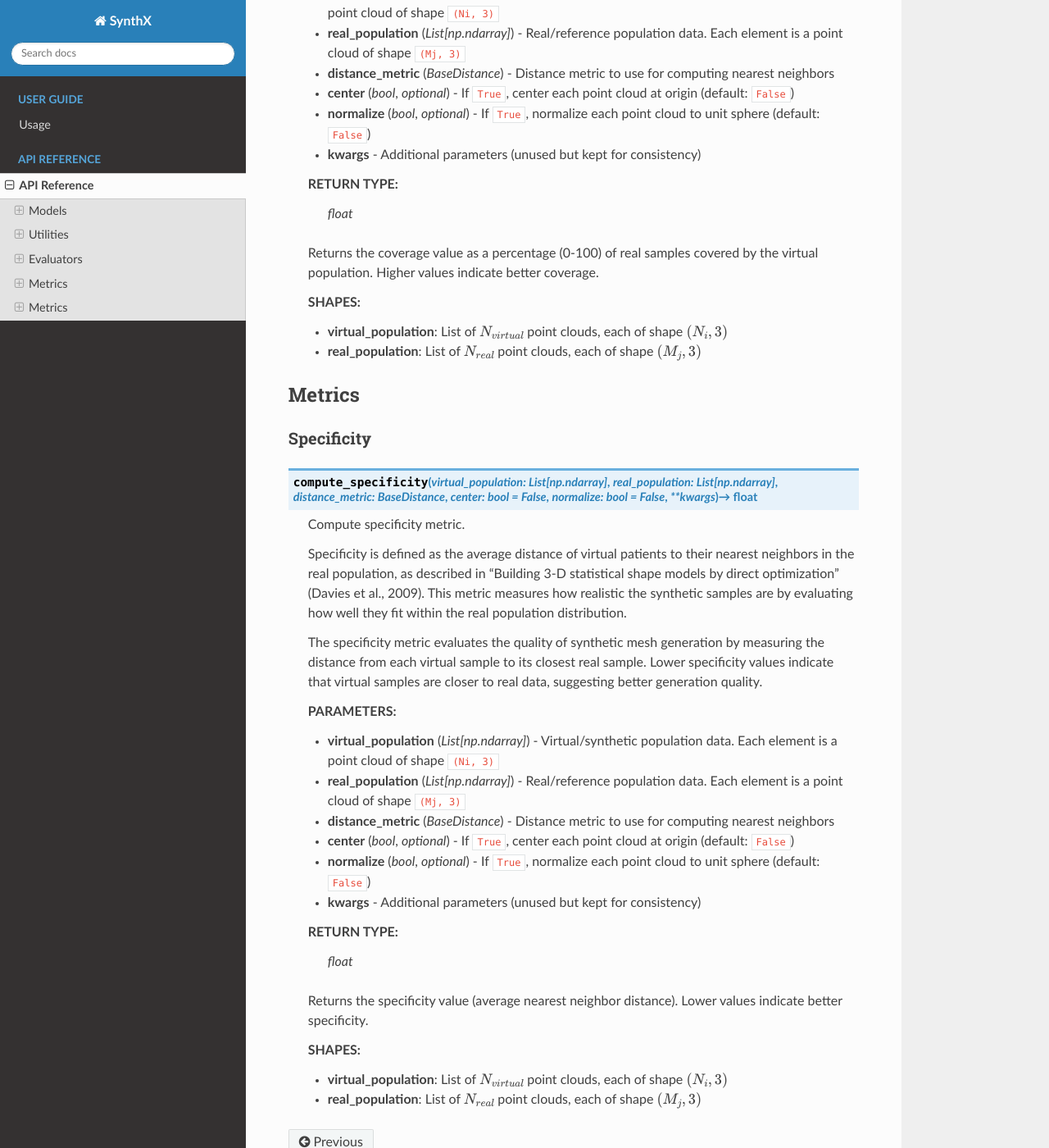
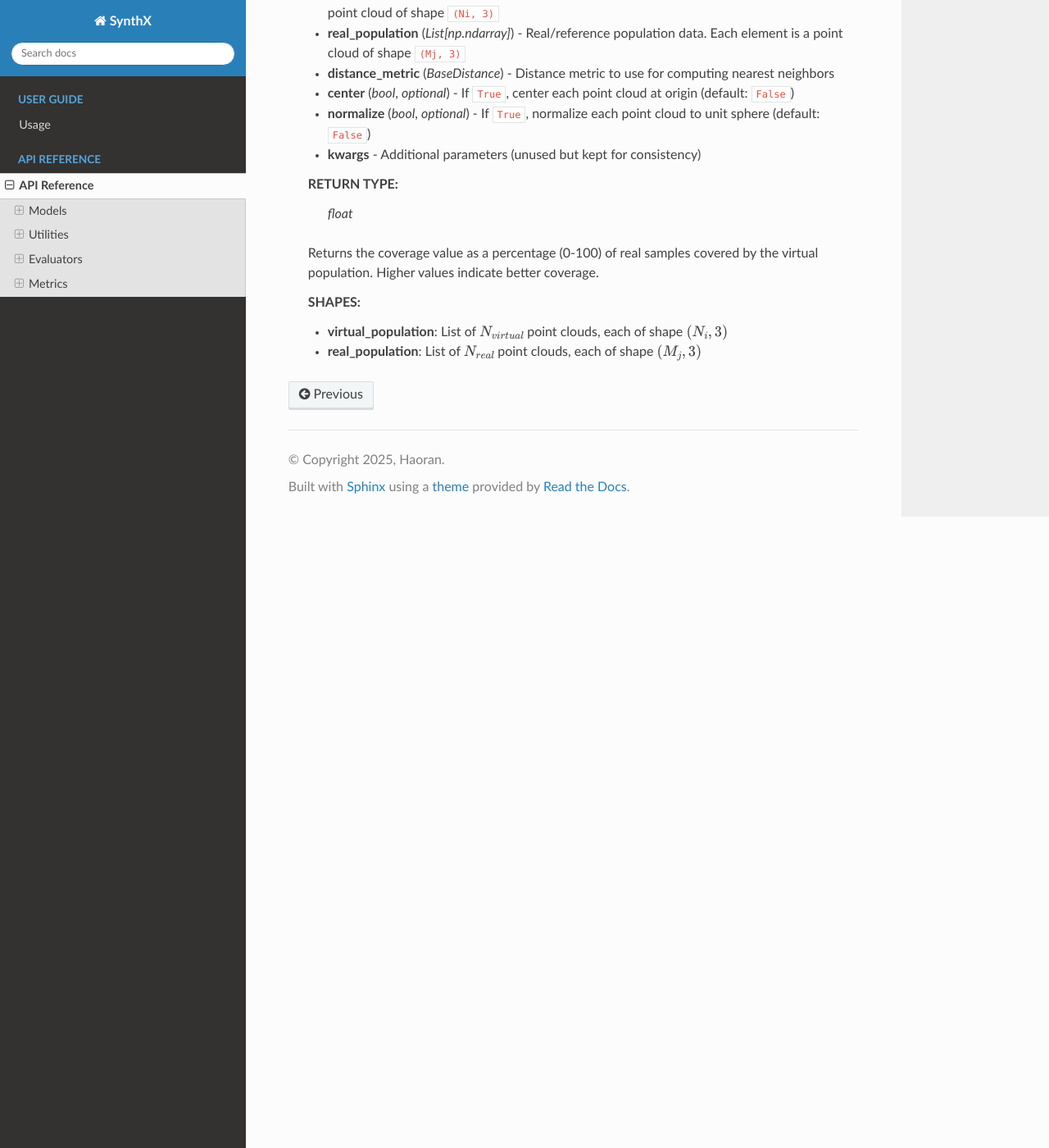
Before and after one commit to wulalago/SynthX-doc, a Sphinx documentation site: the page built from docs/source/api.rst, in a window 1280 px wide and 1400 px high, scrolled down 8011 px. Shown: the whole window at 82% size. Built offline with Sphinx 7.4.7 and the Read the Docs theme 3.1.0, drawn with Linux system fonts in a browser that asks for light colours; pages that are not in the unit, such as notebooks, are missing from menus.

Commit message:
Update api.rst

```diff
--- a/docs/source/api.rst
+++ b/docs/source/api.rst
@@ -372,36 +372,3 @@ Coverage
 
    * **virtual_population**: List of :math:`N_{virtual}` point clouds, each of shape :math:`(N_i, 3)`
    * **real_population**: List of :math:`N_{real}` point clouds, each of shape :math:`(M_j, 3)`
-
-Metrics
--------
-
-Specificity
-~~~~~~~~~~~
-
-.. py:function:: compute_specificity(virtual_population: List[np.ndarray], real_population: List[np.ndarray], distance_metric: BaseDistance, center: bool = False, normalize: bool = False, **kwargs) -> float
-
-   Compute specificity metric.
-
-   Specificity is defined as the average distance of virtual patients to their nearest neighbors in the real population, as described in "Building 3-D statistical shape models by direct optimization" (Davies et al., 2009). This metric measures how realistic the synthetic samples are by evaluating how well they fit within the real population distribution.
-
-   The specificity metric evaluates the quality of synthetic mesh generation by measuring the distance from each virtual sample to its closest real sample. Lower specificity values indicate that virtual samples are closer to real data, suggesting better generation quality.
-
-   **PARAMETERS:**
-
-   * **virtual_population** (*List[np.ndarray]*) - Virtual/synthetic population data. Each element is a point cloud of shape ``(Ni, 3)``
-   * **real_population** (*List[np.ndarray]*) - Real/reference population data. Each element is a point cloud of shape ``(Mj, 3)``
-   * **distance_metric** (*BaseDistance*) - Distance metric to use for computing nearest neighbors
-   * **center** (*bool*, *optional*) - If ``True``, center each point cloud at origin (default: ``False``)
-   * **normalize** (*bool*, *optional*) - If ``True``, normalize each point cloud to unit sphere (default: ``False``)
-   * **kwargs** - Additional parameters (unused but kept for consistency)
-
-   **RETURN TYPE:**
-      *float*
-
-   Returns the specificity value (average nearest neighbor distance). Lower values indicate better specificity.
-
-   **SHAPES:**
-
-   * **virtual_population**: List of :math:`N_{virtual}` point clouds, each of shape :math:`(N_i, 3)`
-   * **real_population**: List of :math:`N_{real}` point clouds, each of shape :math:`(M_j, 3)`
```
